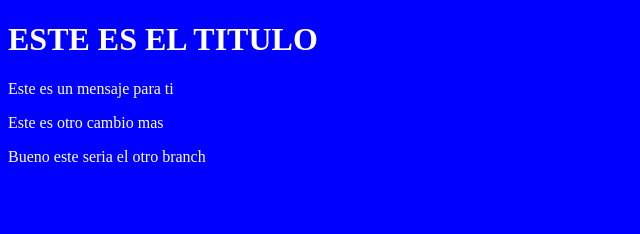
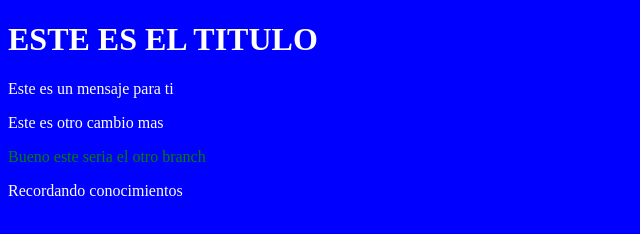
Before and after one commit to krary/Trabajando-VSC, a plain HTML site: page index.html in a window 1280 px wide. Shown: the whole page, without its empty margins (0-640 px from the left). Drawn offline with Linux system fonts and the light colour scheme.

Commit message:
Update index.html

```diff
--- a/index.html
+++ b/index.html
@@ -6,6 +6,7 @@
 <body style="background : blue;color:white;">
 Este es un mensaje para ti
 <p>Este es otro cambio mas</p>
-<p>Bueno este seria el otro branch</p>
+<p style="color:green;">Bueno este seria el otro branch</p>
+  <p>Recordando conocimientos</p>
 </body>
 </html>
```
